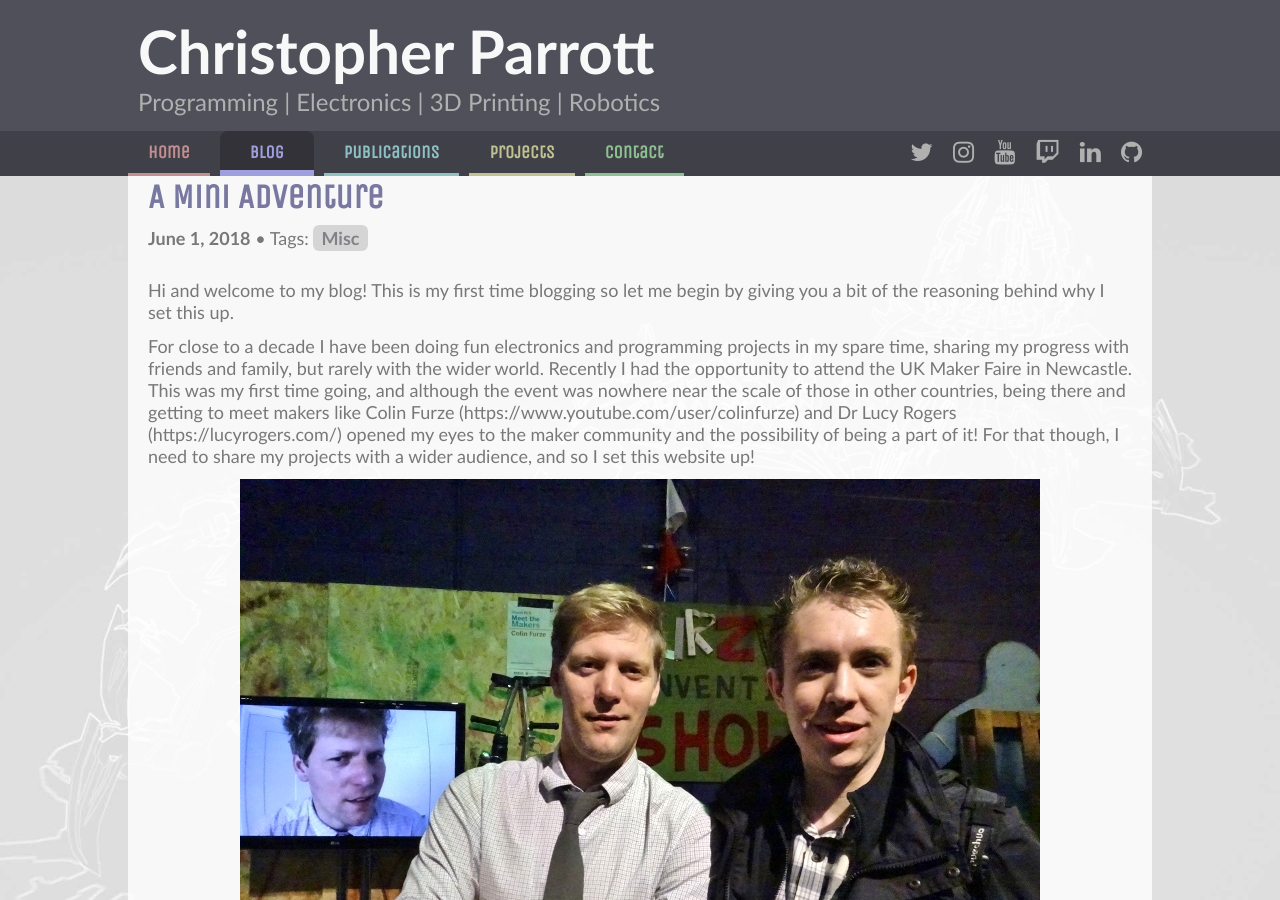
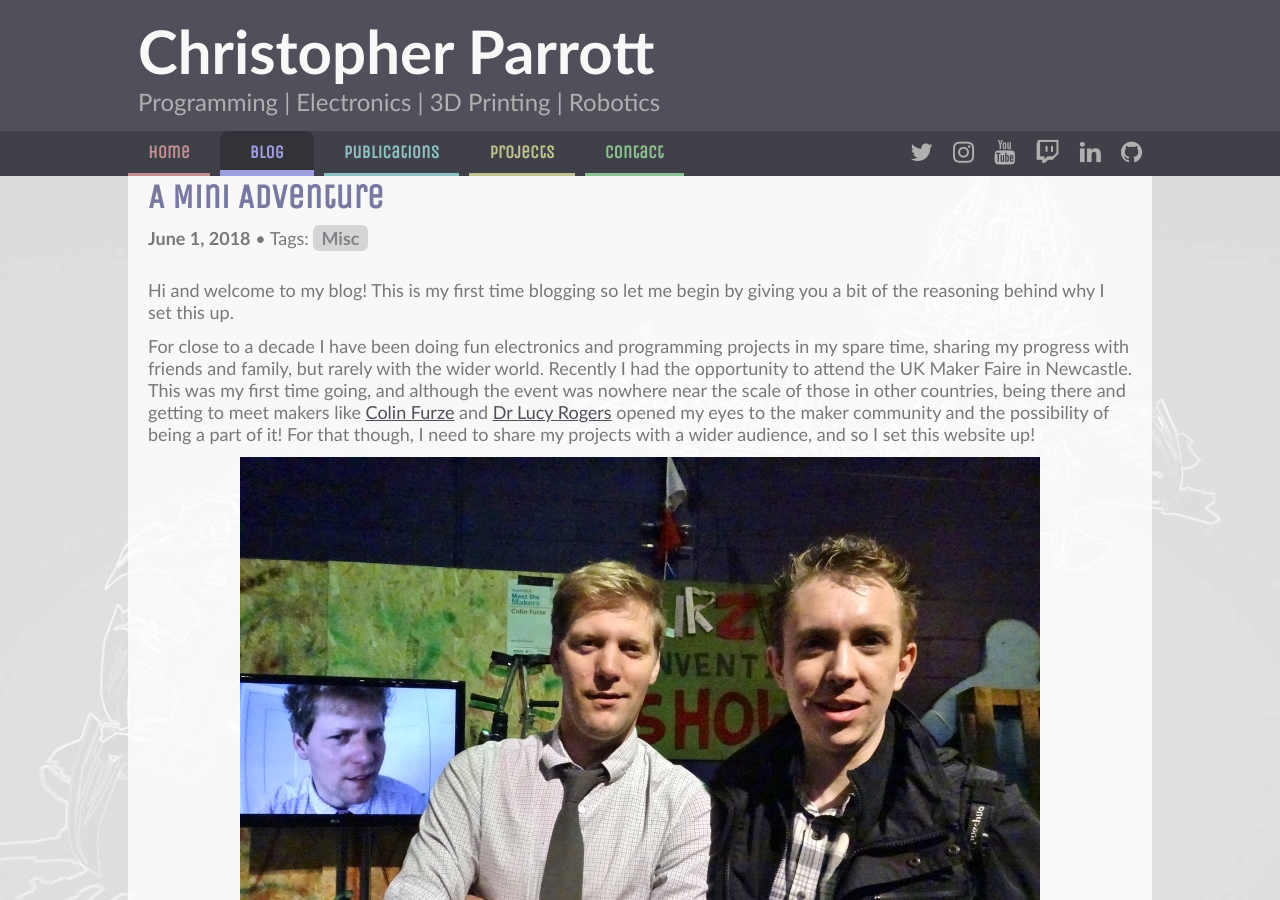
Before and after one commit to christophertmparrott/christophertmparrott.github.io, a Jekyll site: the page built from _posts/2018-06-01-a-mini-adventure.md, in a window 1280 px wide and 900 px high. Built offline with Jekyll 4.4.1, drawn with Linux system fonts in a browser that asks for light colours; some web fonts are replaced.

Commit message:
Changed URLs

```diff
--- a/_posts/2018-06-01-a-mini-adventure.md
+++ b/_posts/2018-06-01-a-mini-adventure.md
@@ -7,7 +7,7 @@ tags: [Misc]
 
 Hi and welcome to my blog! This is my first time blogging so let me begin by giving you a bit of the reasoning behind why I set this up.
 
-For close to a decade I have been doing fun electronics and programming projects in my spare time, sharing my progress with friends and family, but rarely with the wider world. Recently I had the opportunity to attend the UK Maker Faire in Newcastle. This was my first time going, and although the event was nowhere near the scale of those in other countries, being there and getting to meet makers like Colin Furze (https://www.youtube.com/user/colinfurze) and Dr Lucy Rogers (https://lucyrogers.com/) opened my eyes to the maker community and the possibility of being a part of it! For that though, I need to share my projects with a wider audience, and so I set this website up!
+For close to a decade I have been doing fun electronics and programming projects in my spare time, sharing my progress with friends and family, but rarely with the wider world. Recently I had the opportunity to attend the UK Maker Faire in Newcastle. This was my first time going, and although the event was nowhere near the scale of those in other countries, being there and getting to meet makers like [Colin Furze](https://www.youtube.com/user/colinfurze) and [Dr Lucy Rogers](https://lucyrogers.com/) opened my eyes to the maker community and the possibility of being a part of it! For that though, I need to share my projects with a wider audience, and so I set this website up!
 
 <!--excerpt-->
 
```
